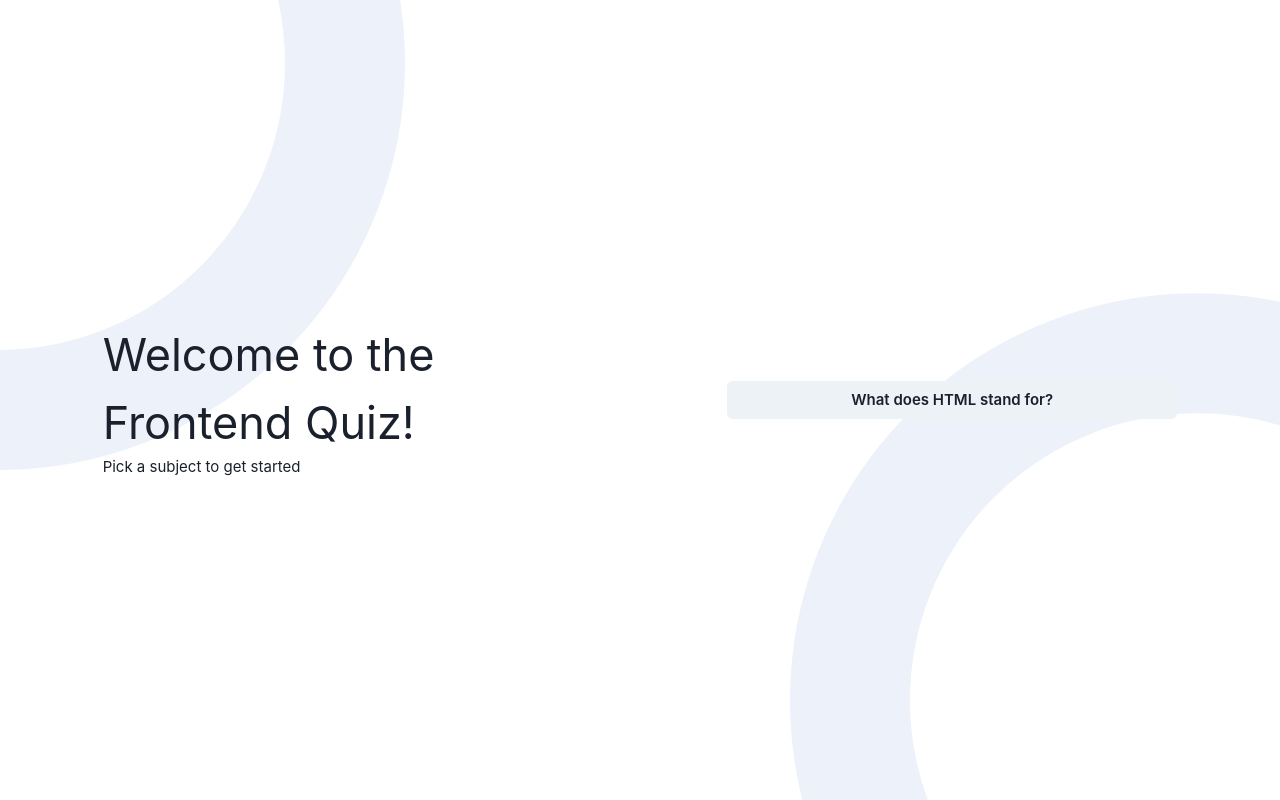
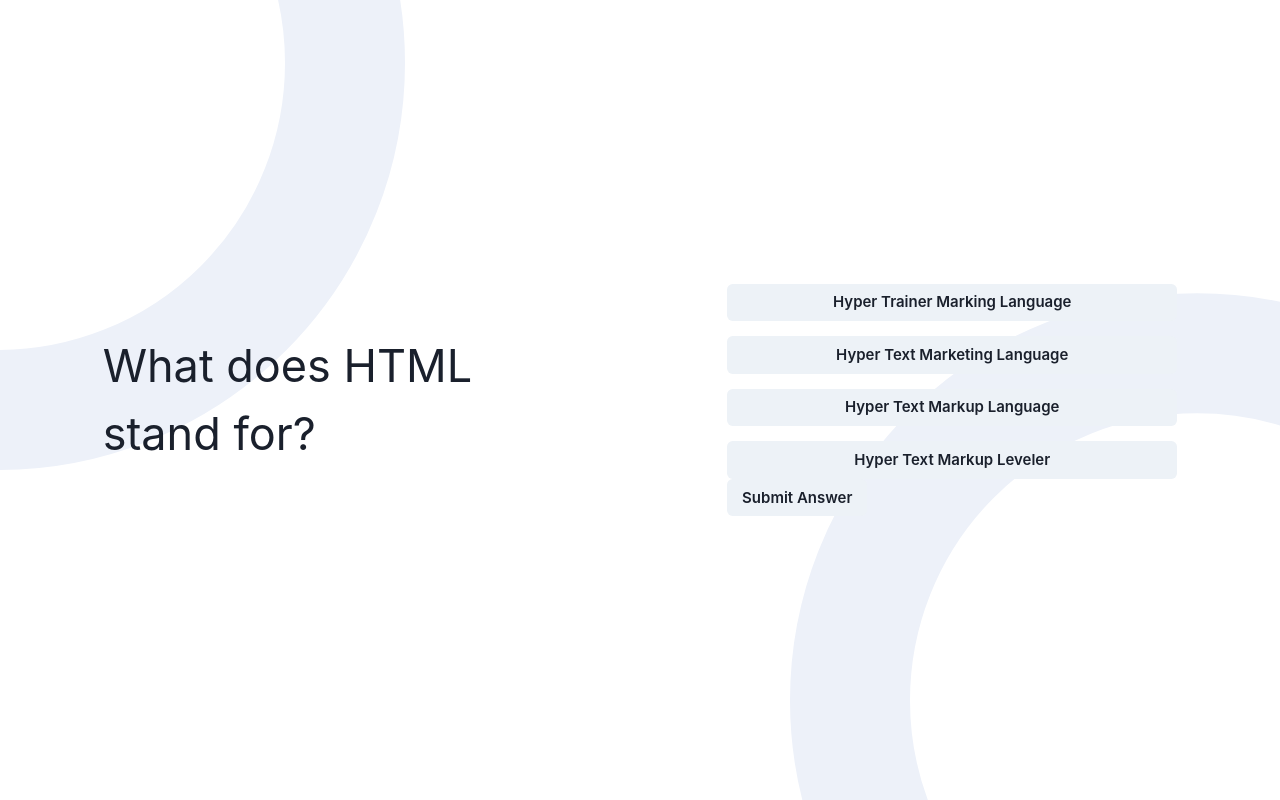
Before and after one commit to rojasmart/quizz-app, a React (Vite) app: page / in a window 1280 px wide. Both pictures are taken after a click on the button "HTML". Built offline with nearby package versions, Linux system fonts and the light colour scheme.

Commit message:
add map to question & option

```diff
--- a/src/pages/Questions.jsx
+++ b/src/pages/Questions.jsx
@@ -25,6 +25,10 @@ const Questions = () => {
     setCurrentQuestion(allQuestions[currentQuestionNumber]);
   }, [allQuestions, currentQuestionNumber]);
 
+  const handleSubmit = (e) => {
+    console.log("submitting answer", e.target.value);
+  };
+
   return (
     <Stack
       direction={["column", "row"]}
@@ -34,13 +38,20 @@ const Questions = () => {
       p="10"
     >
       <Container maxW="lg">
-        <Text fontSize="5xl">Welcome to the Frontend Quiz!</Text>
-        <Text fontSize="md">Pick a subject to get started</Text>
+        {currentQuestion && (
+          <Text fontSize="5xl">{currentQuestion.question}</Text>
+        )}
       </Container>
       <Container maxW="lg">
-        <Stack spacing={4} direction="column">
-          {currentQuestion && <Button>{currentQuestion.question}</Button>}
-        </Stack>
+        <form onSubmit={(e) => handleSubmit(e)}>
+          <Stack spacing={4} direction="column">
+            {currentQuestion &&
+              currentQuestion.options.map((option, index) => {
+                return <Button key={index}>{option}</Button>;
+              })}
+          </Stack>
+          <Button type="submit">Submit Answer</Button>
+        </form>
       </Container>
     </Stack>
   );
```
